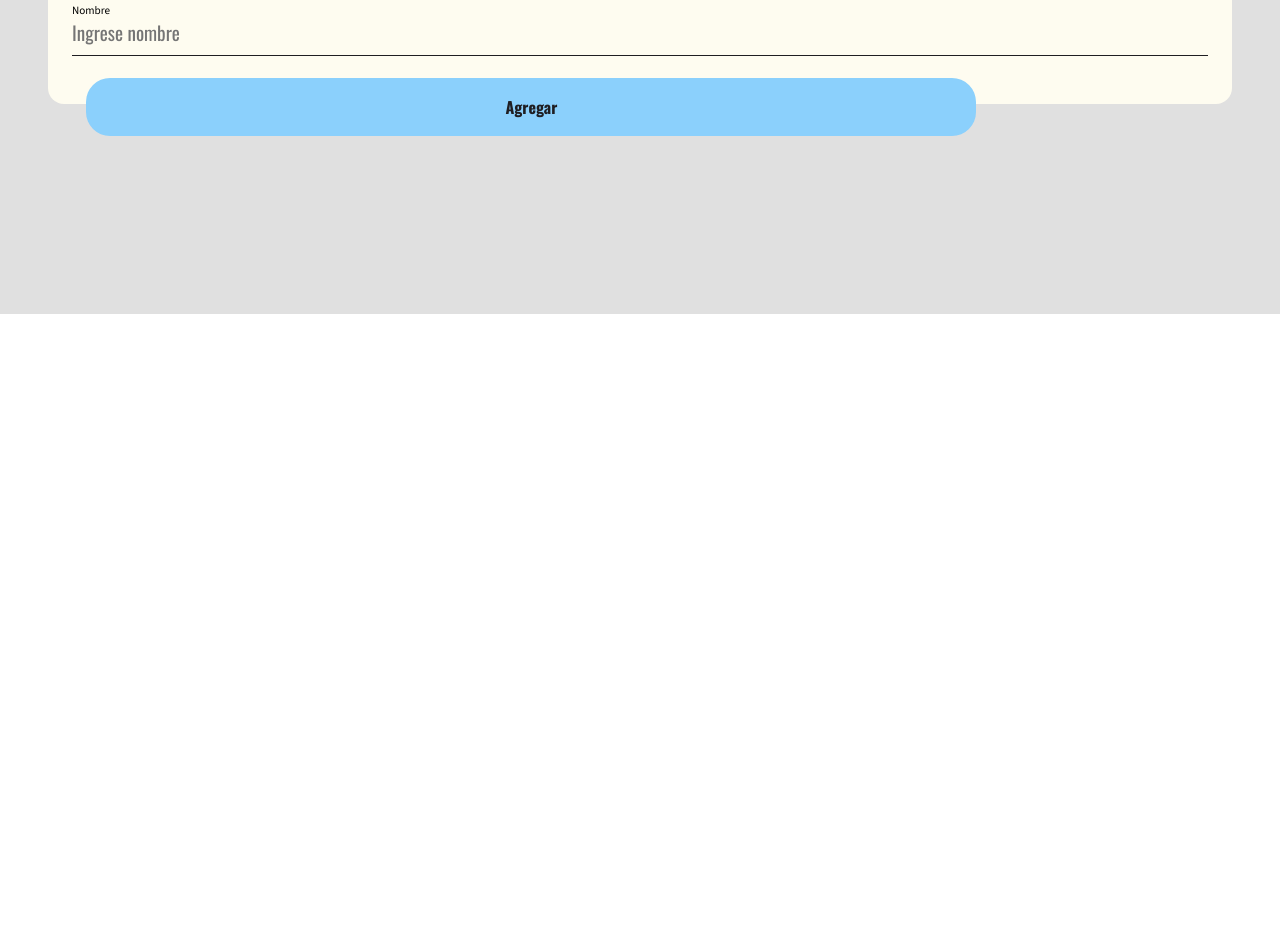
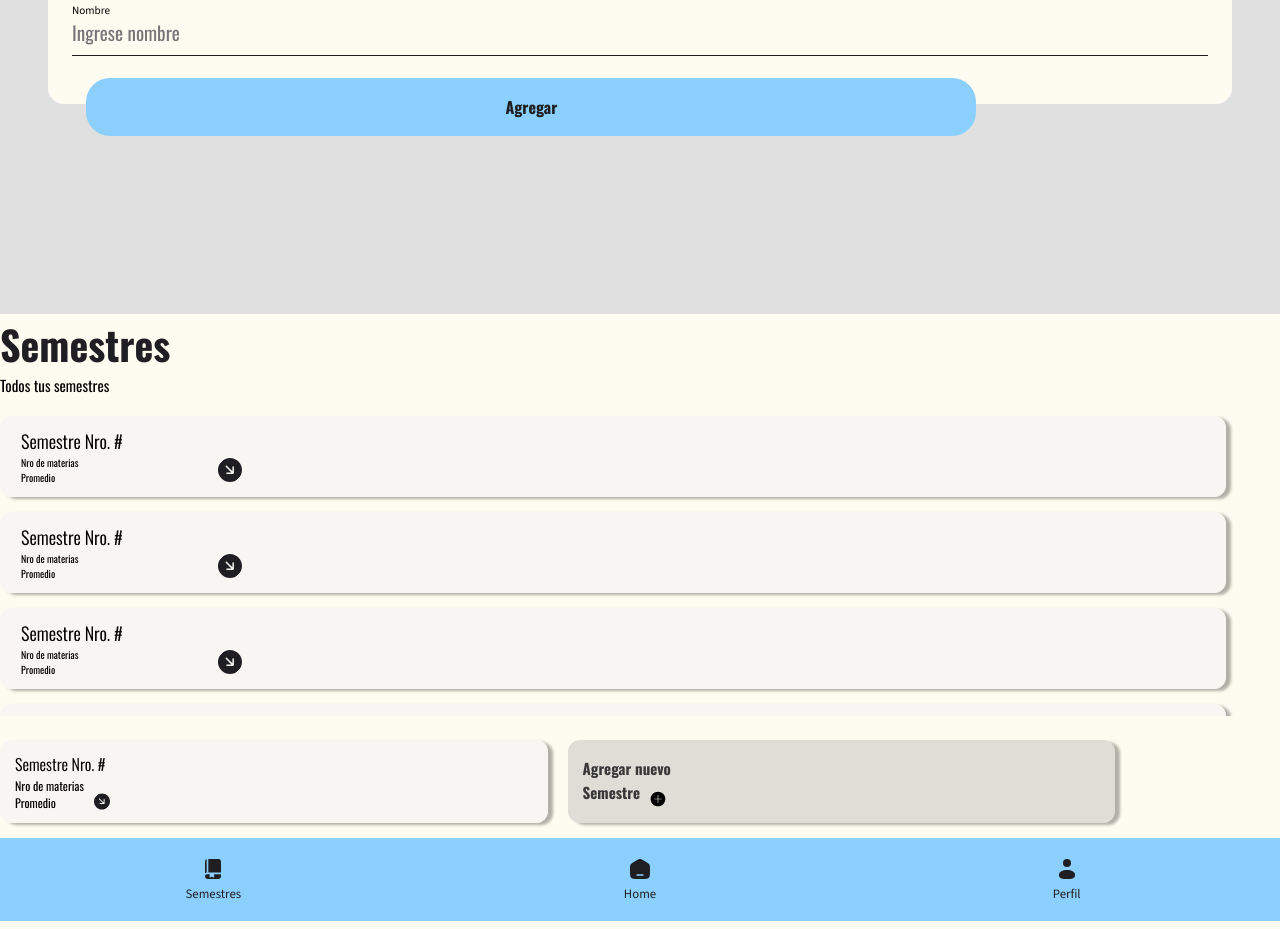
Before and after one commit to mpaulazzv/ProMediApp, a website built with Parcel: page src/index.html in a window 1280 px wide. Shown: the part 4622-5551 px from the top of the page. Before the commit the page ends 4936 px from the top, so only its background shows below. Built offline with nearby package versions, Linux system fonts and the light colour scheme; files whose address does not match are found by name.

Commit message:
Semestres html y css

```diff
--- /dev/null
+++ b/src/css/_semestres.scss
@@ -0,0 +1,177 @@
+#semestres {
+    background-color: $white;
+    height: 615px;
+}
+
+.semestres_content {
+    margin: 0;
+    height: 100%;
+}
+
+.sem_cont_2 {
+    margin: 0;
+    padding: 1.5rem 3rem 1.5 3rem;
+}
+
+.semestres_tit h1 {
+    font-size: 40px;
+    font-family: $title;
+    margin: 0;
+    color: $black;
+}
+
+.semestres_tit p {
+    font-size: 15px;
+    margin: 0;
+    font-family: $title;
+}
+
+.lista_semestres {
+    height: 300px;
+    overflow-y: scroll;
+    overflow-x: hidden;
+    margin-bottom: 1.5rem;
+    margin-top: 20px;
+}
+
+.box_semestre {
+    display: flex;
+    flex-direction: column;
+    width: 95%;
+    column-gap: 2px;
+    background-color: $light-grey;
+    box-shadow: 5px 2px 3px rgba(0, 0, 0, 0.3);
+    text-align: left;
+    border-radius: 12px;
+    padding: 2px 5px 2px 5px;
+    margin-bottom: 15px;
+}
+
+.semestre_body {
+    display: flex;
+    flex-direction: row;
+    margin-bottom: 10px;
+}
+
+.semboxImg {
+    width: 1.5rem;
+    transform: rotate(45deg);
+    margin-left: 140px;
+}
+
+.info_semestre {
+    margin-left: 1rem;
+}
+
+.info_semestre p {
+    font-family: $title;
+    font-size: 10px;
+    margin: 0;
+
+}
+
+.nombre_semestre {
+    font-family: $title;
+    font-size: 18px;
+    font-weight: 350;
+    margin-left: 1rem;
+    margin-bottom: 1px;
+    margin-top: 10px;
+}
+
+.boxop_semestre {
+    display: flex;
+    flex-direction: column;
+    width: 42%;
+    column-gap: 2px;
+    background-color: $light-grey;
+    box-shadow: 5px 2px 3px rgba(0, 0, 0, 0.3);
+    text-align: left;
+    border-radius: 12px;
+    padding: 2px 5px 2px 5px;
+    margin-bottom: 15px;
+}
+
+.semestreop_body {
+    display: flex;
+    flex-direction: row;
+    margin-bottom: 10px;
+}
+
+.nombreop_semestre {
+    font-family: $title;
+    font-size: 16px;
+    font-weight: 350;
+    margin-left: 10px;
+    margin-bottom: 1px;
+    margin-top: 10px;
+}
+
+.semboxopImg {
+    margin-top: 15px;
+    width: 1.0rem;
+    transform: rotate(45deg);
+    margin-left: 10px;
+}
+
+.infoop_semestre {
+    margin-left: 10px;
+}
+
+.infoop_semestre p {
+    font-family: $title;
+    font-size: 12px;
+    margin: 0;
+
+}
+
+.options_semestres {
+    display: flex;
+    gap: 20px;
+}
+
+.nuevo_semestre {
+    display: flex;
+    flex-direction: column;
+    width: 42%;
+    column-gap: 2px;
+    background-color: $low-opacity-grey;
+    box-shadow: 5px 2px 3px rgba(0, 0, 0, 0.3);
+    text-align: left;
+    align-items: center;
+    border-radius: 12px;
+    padding: 2px 5px 2px 5px;
+    margin-bottom: 15px;
+}
+
+.agregar_nuevo {
+    font-size: 15px;
+    font-family: $title;
+    margin: 0;
+    margin-top: 15px;
+    width: 100%;
+    margin-left: 20px;
+    color: $grey;
+}
+
+.agregar_row {
+    display: flex;
+    margin-top: 2px;
+    width: 100%;
+}
+
+.semestre_txt {
+    margin: 0;
+    font-size: 15px;
+    font-family: $title;
+    margin-left: 10px;
+    color: $grey;
+}
+
+.semaddImg {
+    width: 1.0rem;
+    transform: rotate(45deg);
+    margin-left: 10px;
+    margin-top: 10px;
+    color: $white;
+}
--- a/src/css/main.scss
+++ b/src/css/main.scss
@@ -4,5 +4,6 @@
 @import "registro";
 @import "home";
 @import "semestre";
+@import "semestres";
 @import "materia";
 @import "crear_elemento";
--- a/src/index.html
+++ b/src/index.html
@@ -18,16 +18,16 @@
         </div>
         <div class="splashBottom">
             <div class="splashBnts">
-                <a >
+                <a>
                     <p class="btnA" id="btn_login_splash">Login</p>
                 </a>
-                <a >
+                <a>
                     <p class="btnB" id="btn_registro_splash">Registro</p>
                 </a>
             </div>
         </div>
-        <a >
-            <div  class="splashSkip">
+        <a>
+            <div class="splashSkip">
                 <p id="btn_Home_splash" class="pSkip">Saltar</p>
                 <img src="./assets/arrow-1.svg" alt="skip" class="skipIcon">
             </div>
@@ -38,7 +38,7 @@
     </section>
     <section id="login">
         <div class="loginMenu">
-            <a class="volver_splash" ><img src="./assets/arrow-left.svg" alt="arrow" class="arrowLogin"></a>
+            <a class="volver_splash"><img src="./assets/arrow-left.svg" alt="arrow" class="arrowLogin"></a>
             <a>
                 <p id="btn_registro_login">Registro</p>
             </a>
@@ -57,9 +57,9 @@
     </section>
     <section id="registro">
         <div class="regMenu">
-            <a class= "volver_splash" ><img src="./assets/arrow-left.svg" alt="arrow" class="arrowLogin"></a>
-            <a >
-                <p id= "btn_login_registro">Login</p>
+            <a class="volver_splash"><img src="./assets/arrow-left.svg" alt="arrow" class="arrowLogin"></a>
+            <a>
+                <p id="btn_login_registro">Login</p>
             </a>
         </div>
         <div class="regTop">
@@ -229,7 +229,7 @@
                 <div class="form form_crear_elemento">
                     <div class="crear_elemento_top">
                         <h3 class="nv_elemento">Nueva materia</h3>
-                        <img class="cancelar"src="./assets/cancelar.svg" alt="" height="18px">
+                        <img class="cancelar" src="./assets/cancelar.svg" alt="" height="18px">
                     </div>
                     <form>
                         <p class="labelForm">Nombre</p>
@@ -250,7 +250,7 @@
                 <div class="form form_elemento">
                     <div class="crear_elemento_top">
                         <h3 class="nv_elemento">Nuevo semestre</h3>
-                        <img class="cancelar"src="./assets/cancelar.svg" alt="" height="18px">
+                        <img class="cancelar" src="./assets/cancelar.svg" alt="" height="18px">
                     </div>
                     <form>
                         <p class="labelForm">Nombre</p>
@@ -263,6 +263,108 @@
             </div>
         </div>
     </section>
+    <section id="semestres">
+        <div class="semestres_content">
+            <div class="sem_cont_2">
+                <div class="semestres_tit">
+                    <h1>Semestres</h1>
+                    <p>Todos tus semestres</p>
+                </div>
+                <div class="lista_semestres">
+                    <div class="box_semestre">
+                        <h3 class="nombre_semestre">Semestre Nro. #</h3>
+                        <div class="semestre_body">
+                            <div class="info_semestre">
+                                <p>Nro de materias</p>
+                                <p>Promedio</p>
+                            </div>
+                            <img src="./assets/arrow-more.svg" alt="" class="semboxImg">
+                        </div>
+                    </div>
+                    <div class="box_semestre">
+                        <h3 class="nombre_semestre">Semestre Nro. #</h3>
+                        <div class="semestre_body">
+                            <div class="info_semestre">
+                                <p>Nro de materias</p>
+                                <p>Promedio</p>
+                            </div>
+                            <img src="./assets/arrow-more.svg" alt="" class="semboxImg">
+                        </div>
+                    </div>
+                    <div class="box_semestre">
+                        <h3 class="nombre_semestre">Semestre Nro. #</h3>
+                        <div class="semestre_body">
+                            <div class="info_semestre">
+                                <p>Nro de materias</p>
+                                <p>Promedio</p>
+                            </div>
+                            <img src="./assets/arrow-more.svg" alt="" class="semboxImg">
+                        </div>
+                    </div>
+                    <div class="box_semestre">
+                        <h3 class="nombre_semestre">Semestre Nro. #</h3>
+                        <div class="semestre_body">
+                            <div class="info_semestre">
+                                <p>Nro de materias</p>
+                                <p>Promedio</p>
+                            </div>
+                            <img src="./assets/arrow-more.svg" alt="" class="semboxImg">
+                        </div>
+                    </div>
+                    <div class="box_semestre">
+                        <h3 class="nombre_semestre">Semestre Nro. #</h3>
+                        <div class="semestre_body">
+                            <div class="info_semestre">
+                                <p>Nro de materias</p>
+                                <p>Promedio</p>
+                            </div>
+                            <img src="./assets/arrow-more.svg" alt="" class="semboxImg">
+                        </div>
+                    </div>
+                    <div class="box_semestre">
+                        <h3 class="nombre_semestre">Semestre Nro. #</h3>
+                        <div class="semestre_body">
+                            <div class="info_semestre">
+                                <p>Nro de materias</p>
+                                <p>Promedio</p>
+                            </div>
+                            <img src="./assets/arrow-more.svg" alt="" class="semboxImg">
+                        </div>
+                    </div>
+                    <div class="box_semestre">
+                        <h3 class="nombre_semestre">Semestre Nro. #</h3>
+                        <div class="semestre_body">
+                            <div class="info_semestre">
+                                <p>Nro de materias</p>
+                                <p>Promedio</p>
+                            </div>
+                            <img src="./assets/arrow-more.svg" alt="" class="semboxImg">
+                        </div>
+                    </div>
+                </div>
+                <div class="options_semestres">
+                    <div class="boxop_semestre">
+                        <h3 class="nombreop_semestre">Semestre Nro. #</h3>
+                        <div class="semestreop_body">
+                            <div class="infoop_semestre">
+                                <p>Nro de materias</p>
+                                <p>Promedio</p>
+                            </div>
+                            <img src="./assets/arrow-more.svg" alt="" class="semboxopImg">
+                        </div>
+                    </div>
+                    <div class="nuevo_semestre">
+                        <h3 class="agregar_nuevo">Agregar nuevo</h3>
+                        <div class="agregar_row">
+                            <h3 class="semestre_txt">Semestre</h3>
+                            <img src="./assets/cancelar.svg" alt="" class="semaddImg">
+                        </div>
+                    </div>
+                </div>
+            </div>
+            <nav-main></nav-main>
+        </div>
+    </section>
 </body>
 
 </html>
```
